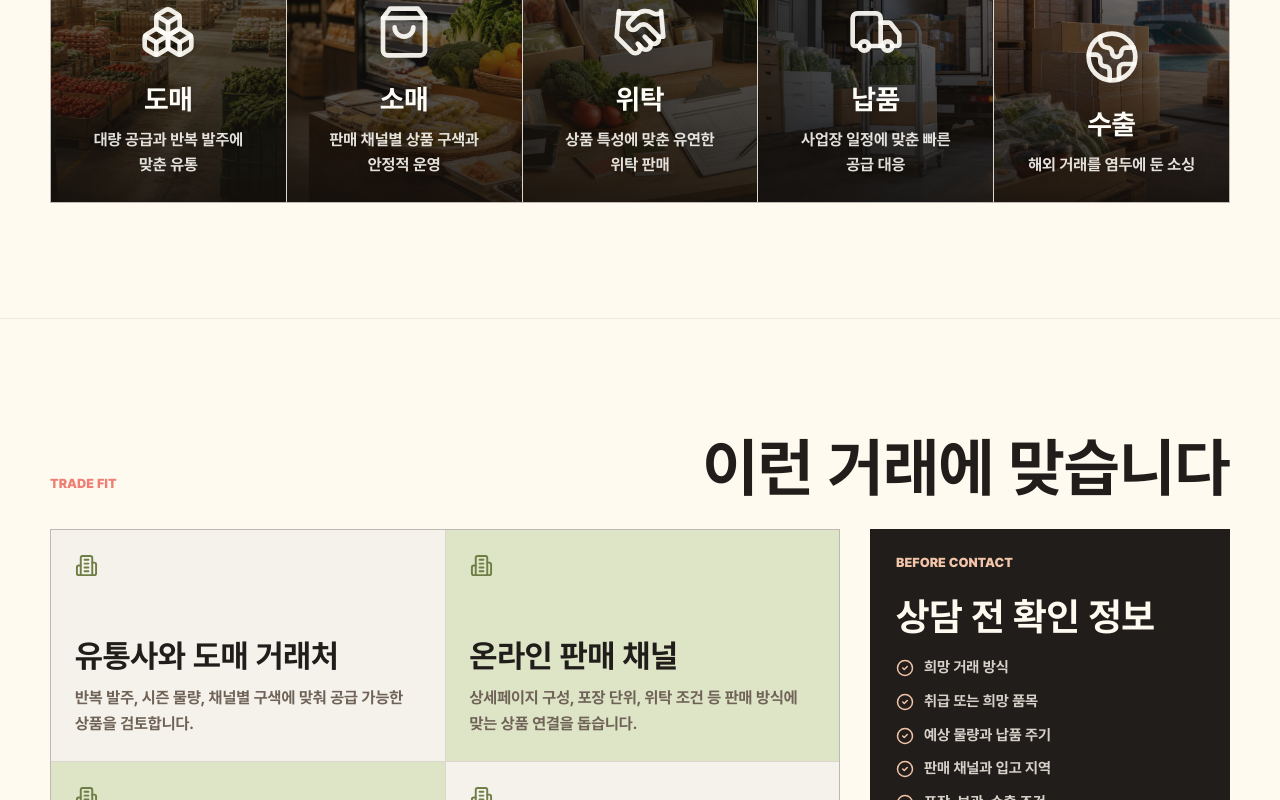
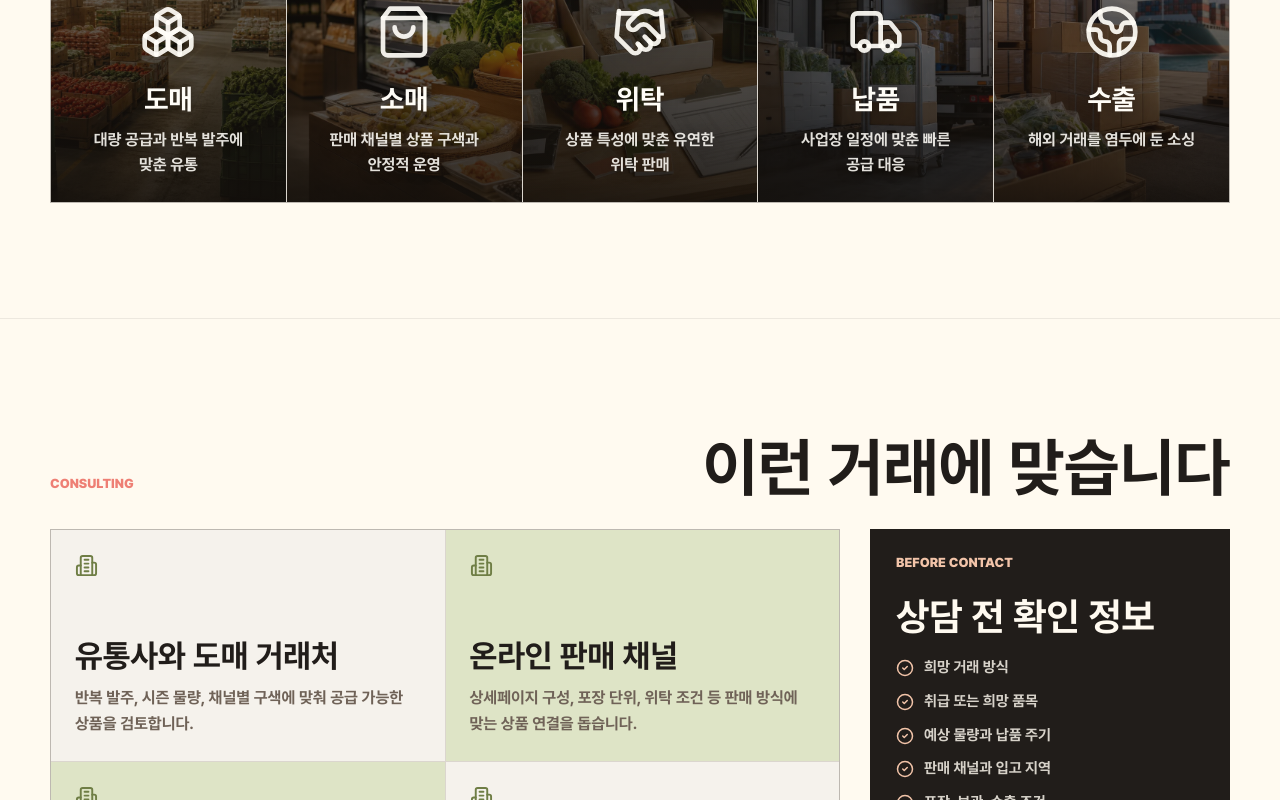
Before and after one commit to AlphaGOGOGO2/rang-company-landing, a Next.js app: page / in a window 1280 px wide. Shown: the part 1680-2480 px from the top of the page. Built offline with nearby package versions, Linux system fonts and the light colour scheme; no server answers.

Commit message:
Update landing page labels and OG image

```diff
--- a/app/globals.css
+++ b/app/globals.css
@@ -650,6 +650,7 @@ img {
 
 .service-card p {
   margin: 0;
+  min-height: calc(1.56em * 2);
   color: rgba(255, 253, 247, 0.88);
   font-weight: 700;
   line-height: 1.56;
--- a/app/layout.tsx
+++ b/app/layout.tsx
@@ -69,7 +69,7 @@ export const metadata: Metadata = {
     description: metadataDescription,
     images: [
       {
-        url: "/og-rang.jpg",
+        url: "/og-rang-v2.png",
         width: 1200,
         height: 630,
         alt: "주식회사 랑 유통 파트너",
@@ -80,7 +80,7 @@ export const metadata: Metadata = {
     card: "summary_large_image",
     title: metadataTitle,
     description: metadataDescription,
-    images: [absoluteUrl("/og-rang.jpg")],
+    images: [absoluteUrl("/og-rang-v2.png")],
   },
   robots: {
     index: true,
--- a/app/page.tsx
+++ b/app/page.tsx
@@ -289,7 +289,7 @@ export default function Home() {
 
       <ScrollReveal className="partners-section" id="partners" aria-labelledby="partners-title">
         <div className="section-heading">
-          <p className="eyebrow dark">Trade fit</p>
+          <p className="eyebrow dark">Consulting</p>
           <h2 id="partners-title">이런 거래에 맞습니다</h2>
         </div>
         <div className="partners-layout">
--- a/app/site.ts
+++ b/app/site.ts
@@ -9,8 +9,8 @@ export const company = {
   phone: "010.5738.8728",
   phoneHref: "tel:01057388728",
   representatives: [
-    { name: "김준오", phone: "010.7766.3592", phoneHref: "tel:01077663592" },
-    { name: "모근호", phone: "010.5738.8728", phoneHref: "tel:01057388728" },
+    { name: "김준오", phone: "010. 7766. 3592", phoneHref: "tel:01077663592" },
+    { name: "모근호", phone: "010. 5738. 8728", phoneHref: "tel:01057388728" },
   ],
   phoneInternational: "+82-10-5738-8728",
   email: "rangcompany@kakao.com",
```
Also changed, not shown: public/og-rang-v2.png (added).
